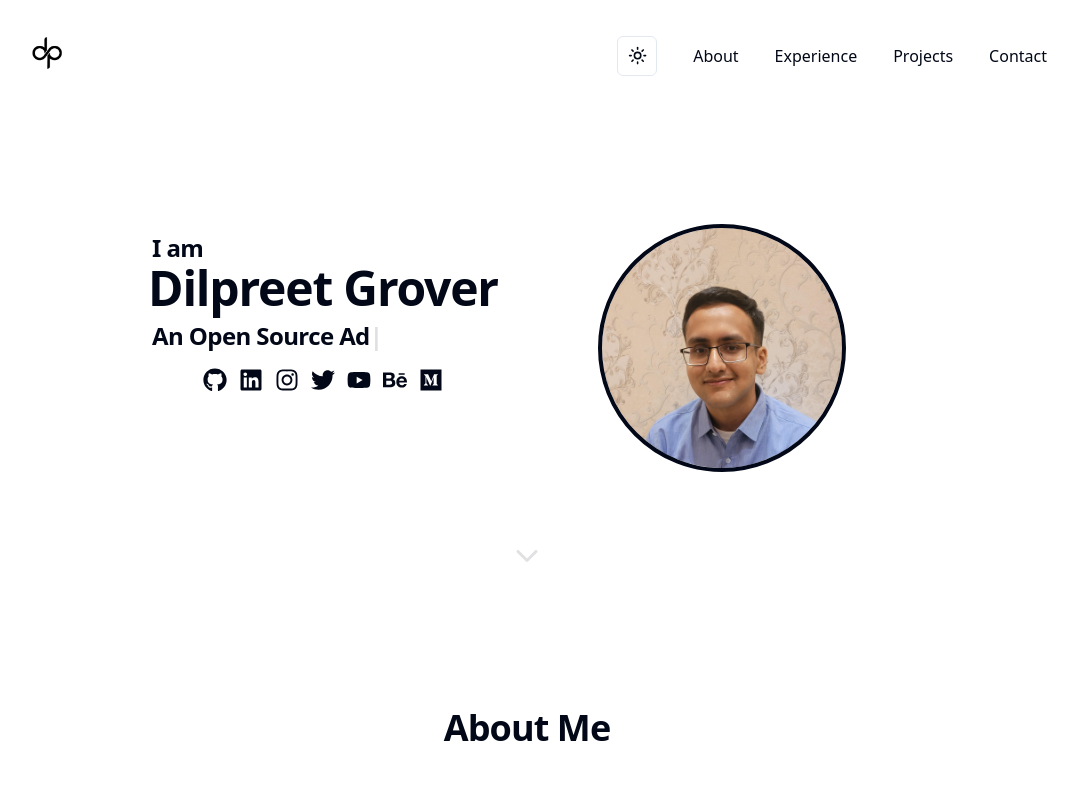
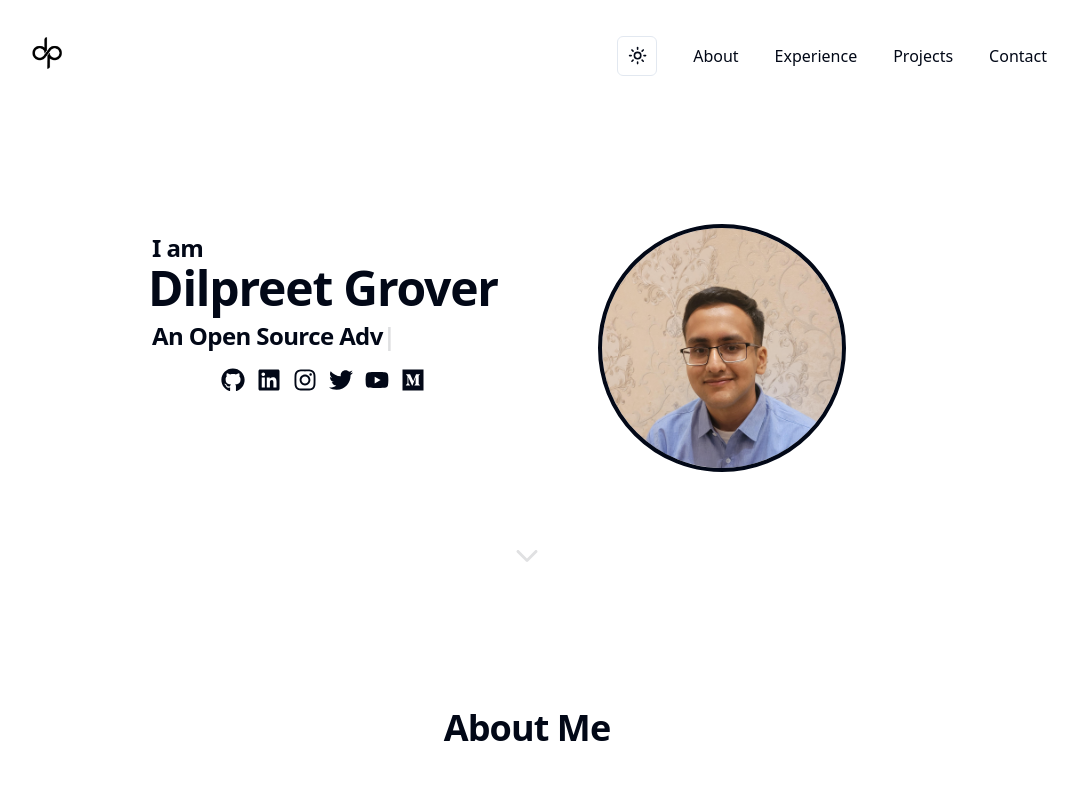
Before and after one commit to dfordp/portfolio, a React (Vite) app: page / in a window 1280 px wide. Shown: the top 800 px of the page, without its empty margins (113-1191 px from the left). Built offline with nearby package versions, Linux system fonts and the light colour scheme.

Commit message:
minor improvement

```diff
--- a/src/components/Contact.tsx
+++ b/src/components/Contact.tsx
@@ -9,8 +9,8 @@ const Contact = () => {
         <p className="leading-7 [&:not(:first-child)]:mt-4 text-xs md:text-base dark:text-gray-400">
             Whether you're looking to collaborate, have questions about my work, or just want to say hello — feel free to reach out at
             <a href="mailto:dilpreetgrover2@gmail.com" className="text-blue-400 hover:underline"> dilpreetgrover2@gmail.com</a>.
-            You can also check out my <a href="https://docs.google.com/document/u/0/d/1tJE6b6cyczan_LsaVxeK19GE_V2ne-dK/mobilebasic" target="_blank" rel="noopener noreferrer" className="text-blue-400 hover:underline">resume </a>
-            or <a href="https://cal.com/ce-61-dilpreet-grover-3037-4mmahp/let-s-jump-on-call" target="_blank" rel="noopener noreferrer" className="text-blue-400 hover:underline">schedule a call</a> — I'd love to connect!
+            You can also check out my <a href="https://docs.google.com/document/u/0/d/1tJE6b6cyczan_LsaVxeK19GE_V2ne-dK/mobilebasic" target="_blank" rel="noopener noreferrer" className="text-blue-400 hover:underline">Resume </a>
+            or <a href="https://cal.com/ce-61-dilpreet-grover-3037-4mmahp/let-s-jump-on-call" target="_blank" rel="noopener noreferrer" className="text-blue-400 hover:underline">Schedule a call</a> — I'd love to connect!
         </p>
        </div>
       <h3 className="scroll-m-20 font-semibold tracking-tight px-1 py-4 flex flex-row justify-center whitespace-nowrap"> © Dilpreet Grover 2025</h3>
--- a/src/components/Home.tsx
+++ b/src/components/Home.tsx
@@ -24,7 +24,7 @@ const Home = () => {
 
   const [textIndex, setTextIndex] = useState(0);
   const [displayText, setDisplayText] = useState('');
-  const texts = [' Software Developer', ' Problem Solver', 'n Open Source Advocate', ' Tech Enthusiast' ,' Indie Hacker' ];
+  const texts = [' Software Engineer', ' Problem Solver', 'n Open Source Advocate', ' Tech Enthusiast' ,'n Indie Hacker' ];
   const sections = ['About','Experience','Projects', 'Contact'];
 
   useEffect(() => {
@@ -105,9 +105,6 @@ const Home = () => {
             <a href="https://www.youtube.com/@dfordp" target="_blank" rel="noopener noreferrer">
               <FaYoutube size={24} />
             </a>
-            <a href="https://www.behance.net/redjohn8" target="_blank" rel="noopener noreferrer">
-              <FaBehance size={24} />
-            </a>
             <a href="https://medium.com/@dilpreetgrover2" target="_blank" rel="noopener noreferrer">
               <FaMedium size={24} />
             </a>
```
